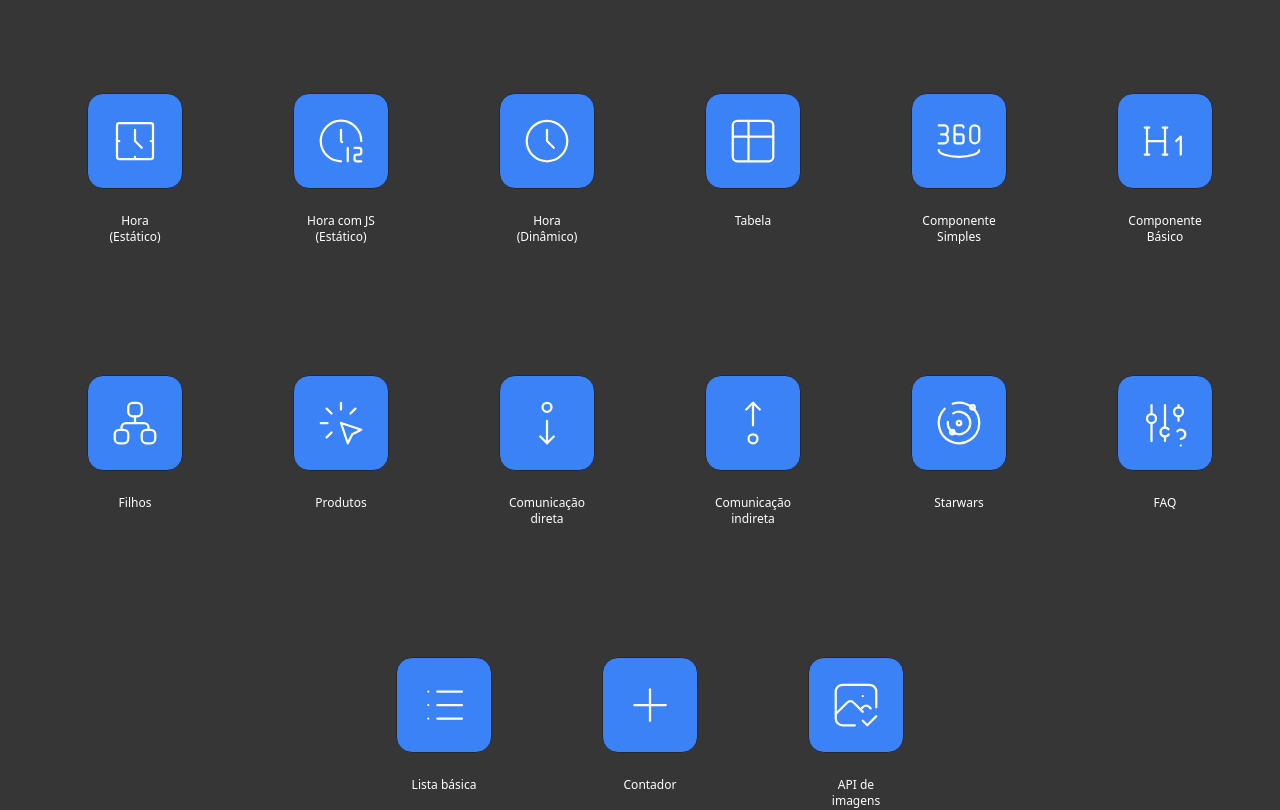
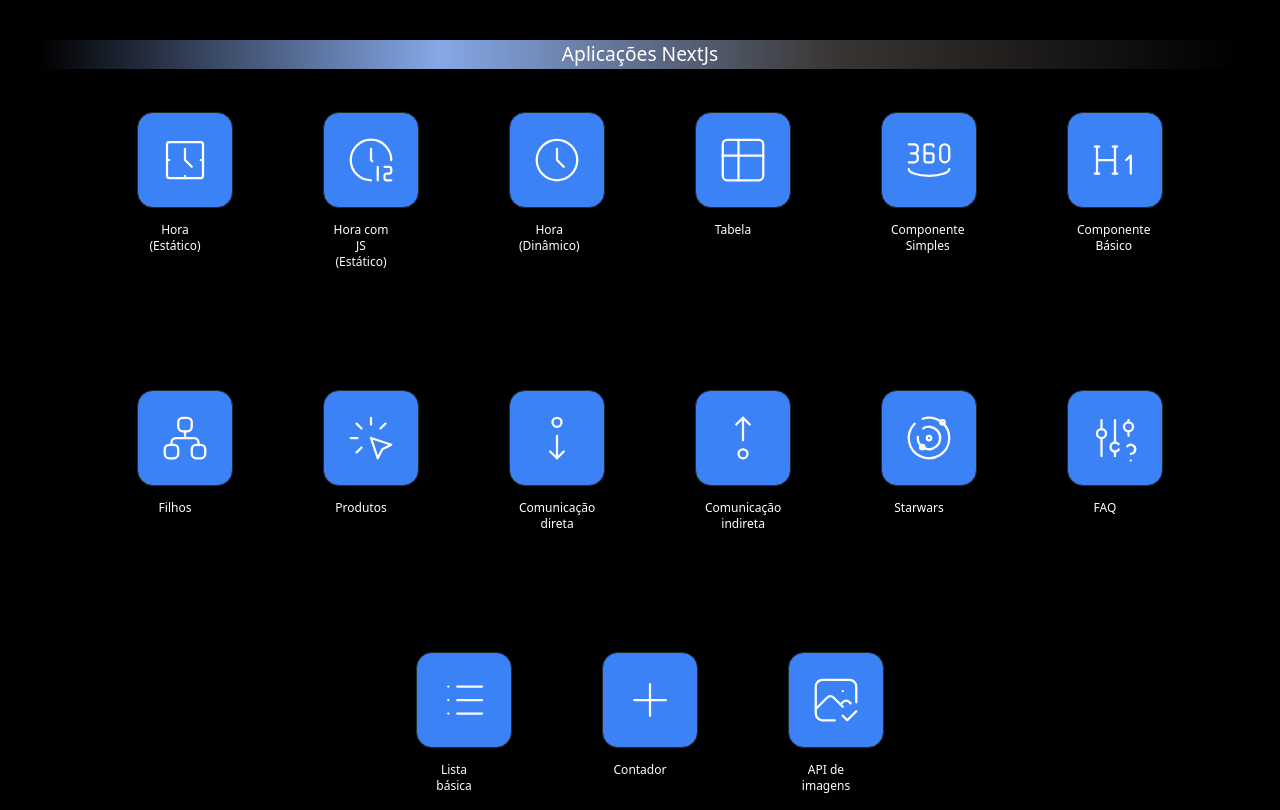
Before and after one commit to dfernan6/dfernan6.github.io, a Next.js app in the folder app-inicial/: page / in a window 1280 px wide. Shown: the top 810 px of the page. Built offline with nearby package versions, Linux system fonts and the light colour scheme.

Commit message:
Finalizando aparência do projeto Next JS

```diff
--- a/app-inicial/src/pages/index.tsx
+++ b/app-inicial/src/pages/index.tsx
@@ -12,6 +12,7 @@ import Image from "next/image"
 export default function Inicio() {
   return (
         <Pagina>
+          <h1 className="head">Aplicações NextJs</h1>
   <div className={`p-2`}>
   <Menu>
     <Linha>
--- a/app-inicial/src/styles/globals.css
+++ b/app-inicial/src/styles/globals.css
@@ -20,12 +20,13 @@
 
 body {
     color: rgb(255 255 255);
-    background: rgb(54, 54, 54);
+    background: rgb(0, 0, 0);
     padding: 10px;
 }
 
 div {
-  margin: 10px;
+  margin: auto;
+  padding: 10px;
 }
 
 a {
@@ -38,3 +39,12 @@ a {
   width: 50px;
   margin: auto;
 }
+
+.head {
+  font-size: larger;
+  background: linear-gradient(270deg, #000000, #383431, #86a8e7, #000000);
+  animation: gradientMove 10s ease infinite;
+  width: 100%;
+  text-align: center;
+
+}
```
